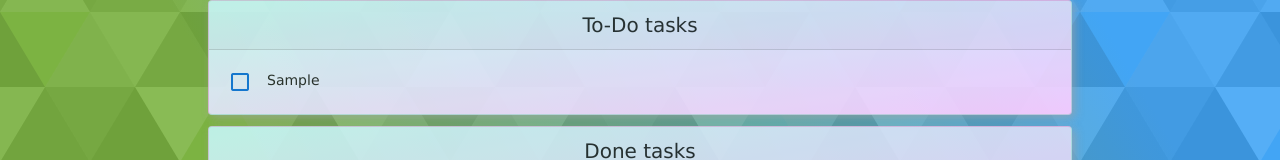
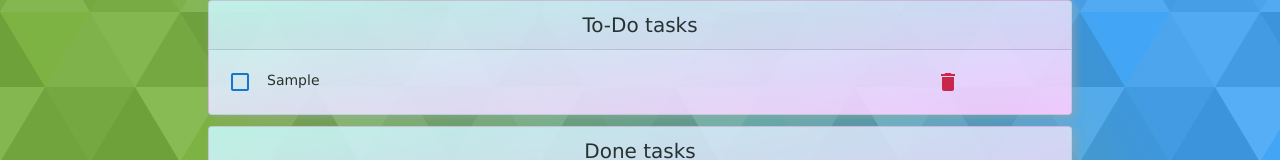
Before and after one commit to LizzieGuajardoMozo/todo-list-beliveo, a React (Create React App) app: page / in a window 1280 px wide. Both pictures are taken after typing "Sample" into the empty fields and a click on the button "add_circle_outline". Shown: the part 288-448 px from the top of the page. Built offline with nearby package versions, Linux system fonts and the light colour scheme.

Commit message:
Delete Item
La habilidad de borrar un task ya sea en todo o en done.
Alertas para la acción de borrar y al tratar de ingrear un nuevo task invalido. favicon del sitio.

```diff
--- a/src/App.js
+++ b/src/App.js
@@ -4,6 +4,9 @@ import catIcon from './cat.svg';
 
 
 function App() {
+
+  document.title = "To Do List";
+
   var  loadedUndone = localStorage.getItem("todo")
   var  loadedDone = localStorage.getItem("done")
 
@@ -39,13 +42,34 @@ function App() {
     localStorage.setItem("done",doneTasks);
   }
 
+  function deleteDone(index){
+    if(window.confirm("Are you sure you want to delete this task? '"+doneTasks[index] +"'. This action cannot be reversed"))
+    {
+      var arrTemp = doneTasks;
+      arrTemp.splice(index,1);
+      setDoneTask(arrTemp);
+      setNewUndoneTask(undoneTasks);
+      setNewTask(newTask+" ");
+    }
+  }
+
+  function deleteUndone(index){
+    if(window.confirm("Are you sure you want to delete this task? '"+undoneTasks[index] +"'. This action cannot be reversed"))
+    {
+      var arrTemp = undoneTasks;
+      arrTemp.splice(index,1);
+      setNewUndoneTask(arrTemp);
+      setDoneTask(doneTasks);
+      setNewTask(newTask+" ");
+    }
+  }
+
   function completeTask(index){
     setDoneTask(doneTasks.concat([undoneTasks[index]]).sort());
     var arrTemp = undoneTasks;
     arrTemp.splice(index,1);
     setNewUndoneTask(arrTemp);
     saveInLocalStorage();
-
   };
 
   function markAsUndone(index){
@@ -60,11 +84,11 @@ function App() {
     if(newTask.replace(/\s/g, '').length)
     {
       //Ordena alfabeticamente
-      setNewUndoneTask(undoneTasks.concat([newTask]).sort());
+      setNewUndoneTask(undoneTasks.concat([newTask.replace(/^\s+/g, '')]).sort());
       saveInLocalStorage();
     }
     else{
-      window.console.log("agregar toast")
+      alert("New Task cannot be empty space")
     }
     setNewTask("");
 
@@ -105,13 +129,16 @@ function App() {
                       <div className="input-group">
                         <div className="task-row">
                           <div className="input-group-append">
-                            <i className="check material-icons icon-blue" onClick={()=> {completeTask(index);}}> check_box_outline_blank </i>
+                            <i className="check material-icons align-middle icon-blue" onClick={()=> {completeTask(index)}}> check_box_outline_blank </i>
                           </div>
                         </div>
                         <div className="col-10 task-row">
                           <label className="form-check-label">
                             {task}
                           </label>
+                        </div>
+                        <div className="input-group-append">
+                          <i className="trash material-icons align-middle" onClick={()=> {deleteUndone(index)}}> delete </i>
                         </div>
                       </div>
                     )
@@ -136,12 +163,16 @@ function App() {
                         <div className="input-group">
                           <div className="task-row">
                             <div className="input-group-append">
-                            <i className="check material-icons align-middle icon-blue" onClick={()=> {markAsUndone(index)}}> check_box </i></div>
+                              <i className="check material-icons align-middle icon-blue" onClick={()=> {markAsUndone(index)}}> check_box </i>
+                            </div>
                           </div>
-                          <div className="col-10 task-row">
+                          <div className=" col-10 task-row">
                             <label className="form-check-label done">
                               {task}
                             </label>
+                          </div>
+                          <div className="input-group-append">
+                            <i className="trash material-icons align-middle" onClick={()=> {deleteDone(index)}}> delete </i>
                           </div>
                         </div>
                       )
```
Also changed, not shown: src/cat.svg, 1 other file (tests, documents, lock files or other folders).
